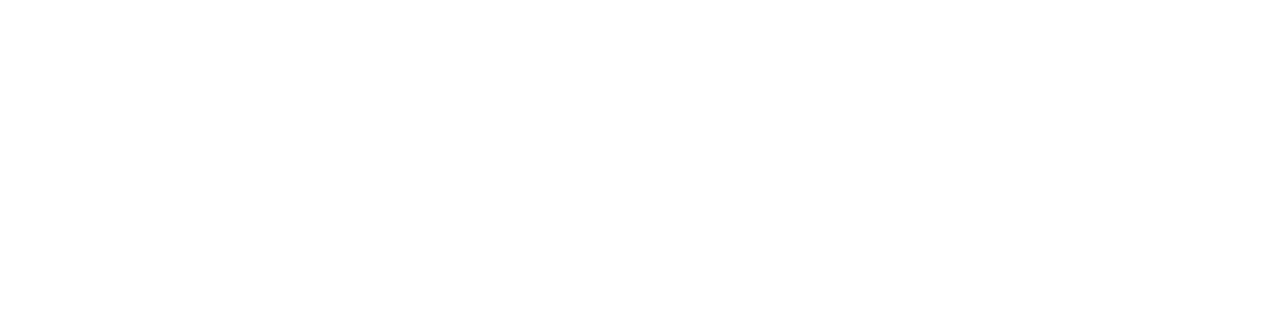
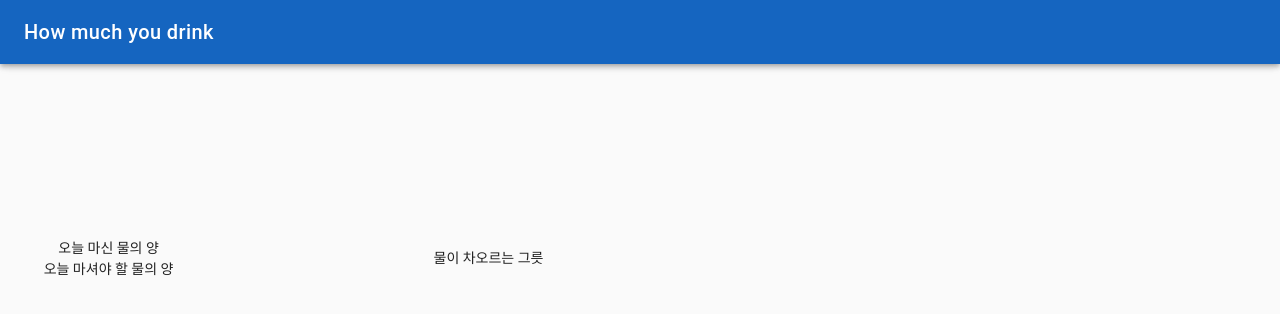
Before and after one commit to ebool/drinking-water, a Vue app: page / in a window 1280 px wide. Shown: the top 314 px of the page. Built offline with nearby package versions, Linux system fonts and the light colour scheme.

Commit message:
set layout

```diff
--- a/src/App.vue
+++ b/src/App.vue
@@ -1,12 +1,34 @@
 <template>
-  <div id="app">
-  </div>
+  <v-app>
+    <v-toolbar
+    color="blue darken-3"
+    dark
+    >
+      <v-toolbar-title>How much you drink</v-toolbar-title>
+    </v-toolbar>
+    <v-container fill-height pa-0 fluid>
+      <v-layout column>
+        <v-layout><water-board /></v-layout>
+        <v-layout><button-cont /></v-layout>
+      </v-layout>
+      <v-layout><records /></v-layout>
+    </v-container>
+  </v-app>
 </template>
 
 <script>
+import buttonCont from './components/button-cont.vue';
+import records from './components/records.vue';
+import waterBoard from './components/water-board.vue';
+
 export default {
-  name: 'App'
-}
+  name: 'App',
+  components: {
+    buttonCont,
+    records,
+    waterBoard
+  }
+};
 </script>
 
 <style scoped lang="scss">
--- /dev/null
+++ b/src/components/button-cont.vue
@@ -0,0 +1,19 @@
+<template>
+  <v-flex class="button-cont">
+
+  </v-flex>
+</template>
+
+<script>
+export default {
+
+}
+</script>
+
+<style scoped lang="scss">
+.button-cont {
+  display: flex;
+  justify-content: center;
+  align-items: center;
+}
+</style>
--- /dev/null
+++ b/src/components/records.vue
@@ -0,0 +1,14 @@
+<template>
+  <v-flex class="records-cont"></v-flex>
+</template>
+
+<script>
+export default {
+
+}
+</script>
+
+<style scoped lang="scss">
+.records-cont {
+}
+</style>
--- /dev/null
+++ b/src/components/water-board.vue
@@ -0,0 +1,36 @@
+<template>
+  <v-layout class="water-board-cont">
+    <v-flex class="text">
+      <div>오늘 마신 물의 양</div>
+      <div>오늘 마셔야 할 물의 양</div>
+    </v-flex>
+    <v-flex class="visual">
+      <div>물이 차오르는 그릇</div>
+    </v-flex>
+  </v-layout>
+</template>
+
+<script>
+export default {
+
+}
+</script>
+
+<style lang="scss" scoped>
+.water-board-cont {
+  .text {
+    display: flex;
+    flex-direction: column;
+    justify-content: center;
+    align-items: center;
+    flex: 1;
+  }
+  .visual {
+    display: flex;
+    flex: 2.5;
+    flex-direction: column;
+    justify-content: center;
+    align-items: center;
+  }
+}
+</style>
```
Also changed, not shown: src/main.js (+7 -7 lines).
